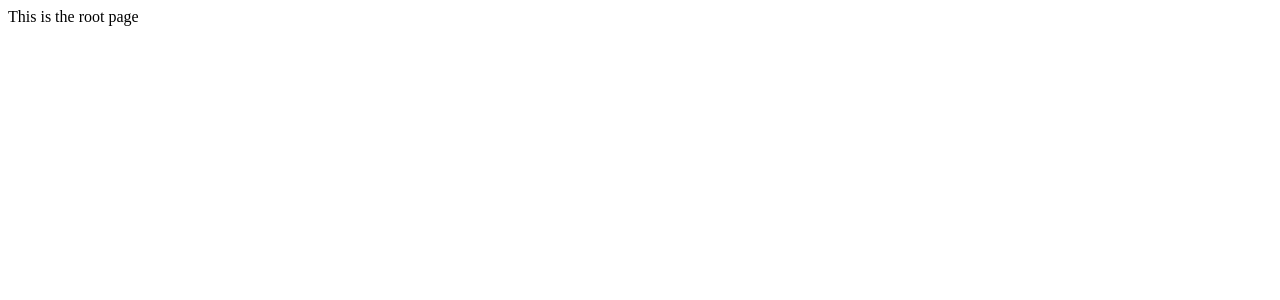
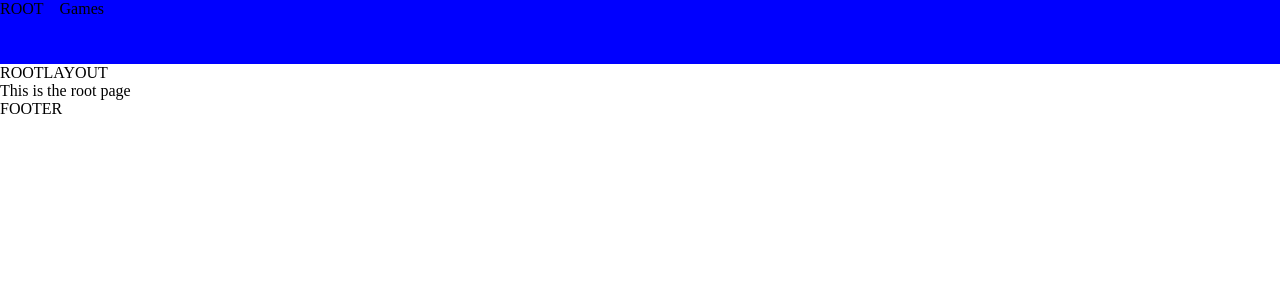
Before and after one commit to ChenLiangZhen/HorizonesWebsite, a Next.js app: page / in a window 1280 px wide. Shown: the top 300 px of the page. Built offline with nearby package versions, Linux system fonts and the light colour scheme.

Commit message:
test app routing and shared components

```diff
--- a/app/games/loading.tsx
+++ b/app/games/loading.tsx
@@ -1,7 +1,12 @@
+import ClipLoader from "react-spinners/ClipLoader";
+import { MoonLoader} from "react-spinners";
+import SpinnerCircle from "@/components/SpinnerCircle";
+
 export default function Loading() {
 	return(
 		<div>
 			Loading...
+			<SpinnerCircle/>
 		</div>
 	)
 }
--- a/app/games/page.tsx
+++ b/app/games/page.tsx
@@ -1,3 +1,6 @@
+
+import {MoonLoader} from "react-spinners";
+
 async function getProducts(){
 	const res = await fetch('https://dummyjson.com/products')
 	const data = await res.json()
@@ -12,7 +15,7 @@ export default async function Game(){
 	return(
 		<div>
 			{products.map(product =>  <div>{product.title}</div>)}
+
 		</div>
 	)
 }
-4
--- a/app/globals.css
+++ b/app/globals.css
@@ -1,7 +1,9 @@
 html,
 body {
+  padding: 0;
+  margin: 0;
   max-width: 100vw;
-  overflow-x: hidden;
+  max-height: 100vh;
 }
 
 a {
--- a/app/head.tsx
+++ b/app/head.tsx
@@ -1,7 +1,7 @@
 export default function Head() {
   return (
     <>
-      <title>Create Next App</title>
+      <title>Horizones Studio</title>
       <meta content="width=device-width, initial-scale=1" name="viewport" />
       <meta name="description" content="Generated by create next app" />
       <link rel="icon" href="/favicon.ico" />
--- /dev/null
+++ b/app/layout.module.css
@@ -0,0 +1,8 @@
+.header {
+
+    display:flex;
+    flex-direction: row;
+    height: 64px;
+    width: 100vw;
+    background-color: blue;
+}
--- a/app/layout.tsx
+++ b/app/layout.tsx
@@ -1,4 +1,7 @@
 import './globals.css'
+import styles from './layout.module.css'
+import Footer from "@/components/Footer";
+import Link from "next/link";
 
 export default function RootLayout({
   children,
@@ -12,13 +15,29 @@ export default function RootLayout({
         <head /> will contain the components returned by the nearest parent
         head.tsx. Find out more at https://beta.nextjs.org/docs/api-reference/file-conventions/head
       */}
-      <head />
+      <head/>
       <body>
-      <nav className={""}>
 
-      </nav>
+      <div className={styles.header}>
+
+         <Link style={{ marginRight: 16 }} href={"/"}>
+            <div>ROOT</div>
+         </Link>
+
+         <Link href={"/games"}>
+            <div>Games</div>
+         </Link>
+
+      </div>
+
+
+      <div>ROOTLAYOUT</div>
+
       {children}
+
+      <Footer/>
       </body>
+
     </html>
   )
 }
--- a/app/page.tsx
+++ b/app/page.tsx
@@ -1,13 +1,18 @@
 import Image from 'next/image'
 import {Inter} from '@next/font/google'
 import styles from './page.module.css'
+import {MoonLoader} from "react-spinners";
+import SpinnerCircle from "@/components/SpinnerCircle";
+
 
 const inter = Inter({subsets: ['latin']})
 
 export default function Home() {
 
-	return (
+	return <>
+			<div>This is the root page</div>
 
-			<div>This is the root page</div>
-	)
+	</>
+
+
 }
--- /dev/null
+++ b/components/Footer.tsx
@@ -0,0 +1,7 @@
+export default function Footer() {
+	return <>
+		<div>
+			FOOTER
+		</div>
+	</>
+}
--- /dev/null
+++ b/components/SpinnerCircle.tsx
@@ -0,0 +1,17 @@
+"use client"
+
+import {MoonLoader} from "react-spinners";
+
+export default function SpinnerCircle() {
+	return <div style={{ margin: 16}}>
+
+		<MoonLoader
+			color={"gray"}
+			loading={true}
+			size={32}
+			aria-label="Loading Spinner"
+			data-testid="loader"
+		/>
+
+	</div>
+}
--- a/package.json
+++ b/package.json
@@ -16,6 +16,7 @@
     "next": "13.1.2",
     "react": "18.2.0",
     "react-dom": "18.2.0",
+    "react-spinners": "^0.13.7",
     "typescript": "4.9.4"
   }
 }
```
Also changed, not shown: app/games/layout.tsx (added, +15 -0 lines), pages/404.tsx (added, +7 -0 lines).
